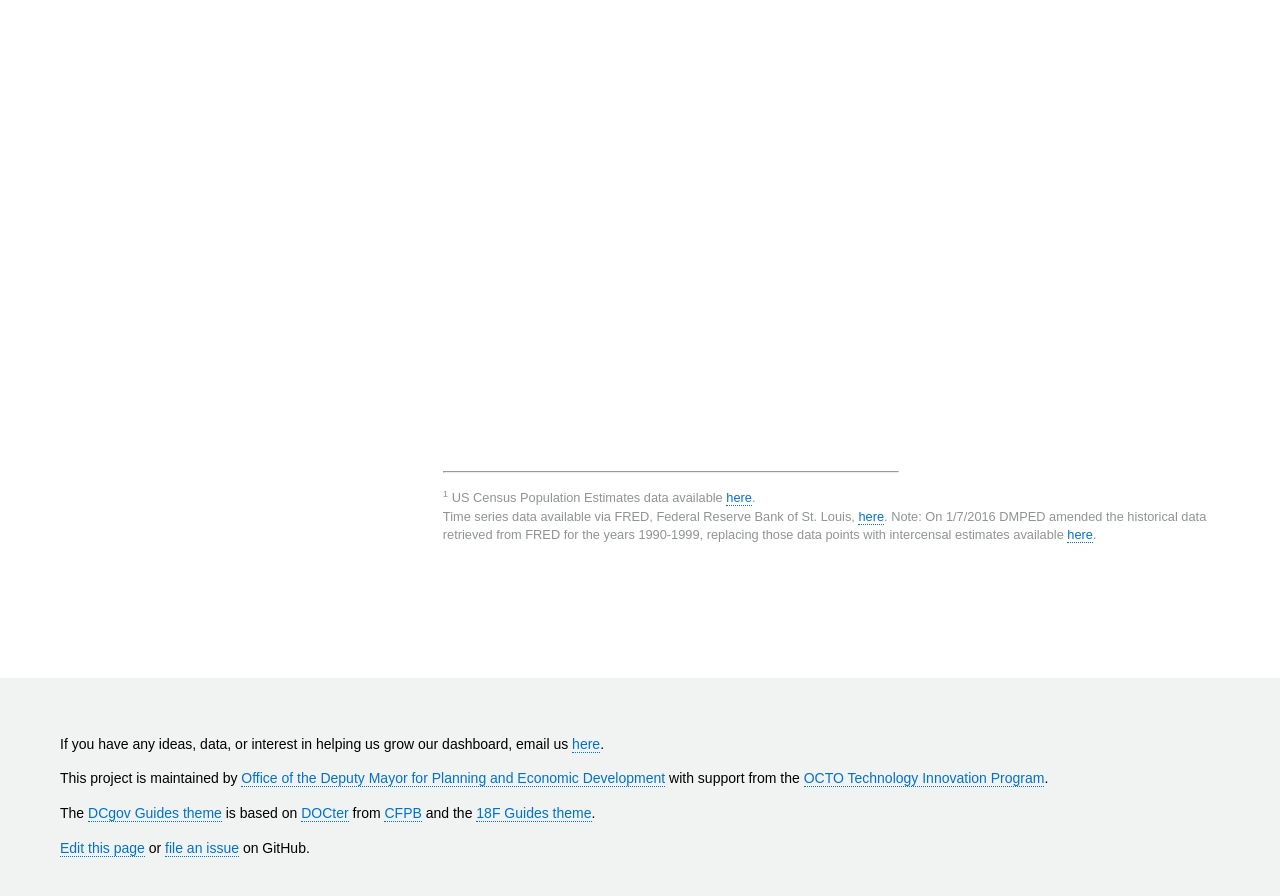
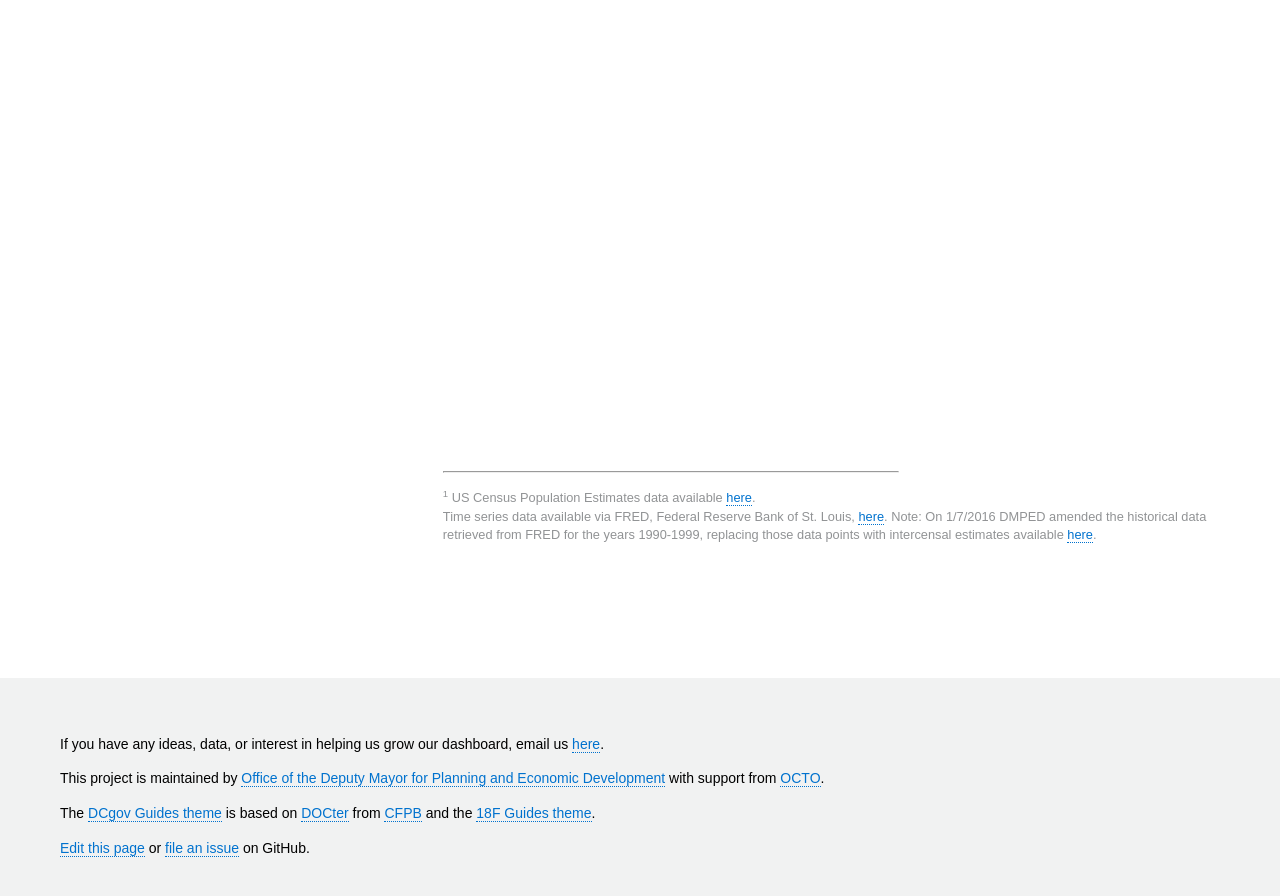
Before and after one commit to DCgov/economic-intelligence, a Jekyll site: the page built from population.html, in a window 1280 px wide and 900 px high, scrolled down 591 px. Shown: the top 896 px of the window. Built offline with Jekyll 4.4.1, drawn with Linux system fonts in a browser that asks for light colours; nearby versions of some CDN libraries.

Commit message:
Editing the footer to refer to OCTO..
Editing the footer to refer to OCTO rather than the Innovation Program specifically.

```diff
--- a/_includes/footer.html
+++ b/_includes/footer.html
@@ -2,7 +2,7 @@
 	<div class="wrap">{% assign repo_url = site.repos[0].url %}
 
 	<p>If you have any ideas, data, or interest in helping us grow our dashboard, email us <a href="mailto:dmped.econintel@dc.gov">here</a>.</p>
-    <p>This project is maintained by <a href="{{ site.author.url }}">{{ site.author.name }}</a> with support from the <a href="http://octo.dc.gov">OCTO Technology Innovation Program</a>.</p>
+    <p>This project is maintained by <a href="{{ site.author.url }}">{{ site.author.name }}</a> with support from <a href="http://octo.dc.gov">OCTO</a>.</p>
 
     <p>The <a href="https://github.com/DCgov/guides-template/">DCgov Guides theme</a> is based on <a href="https://github.com/cfpb/docter/">DOCter</a> from <a href="http://cfpb.github.io/">CFPB</a> and the <a href="https://github.com/18F/guides-template/">18F Guides theme</a>.</p>
     <p><a href="{{ repo_url }}/edit/gh-pages/{{ page.relative_path }}">Edit this page</a> or <a href="{{ repo_url }}/issues">file an issue</a> on GitHub.</p>
```
